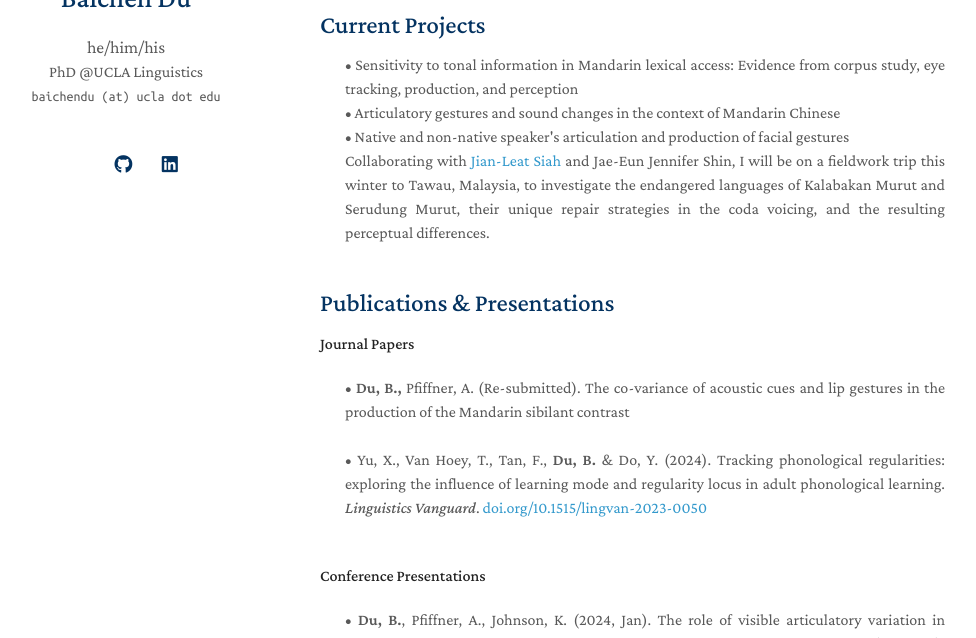
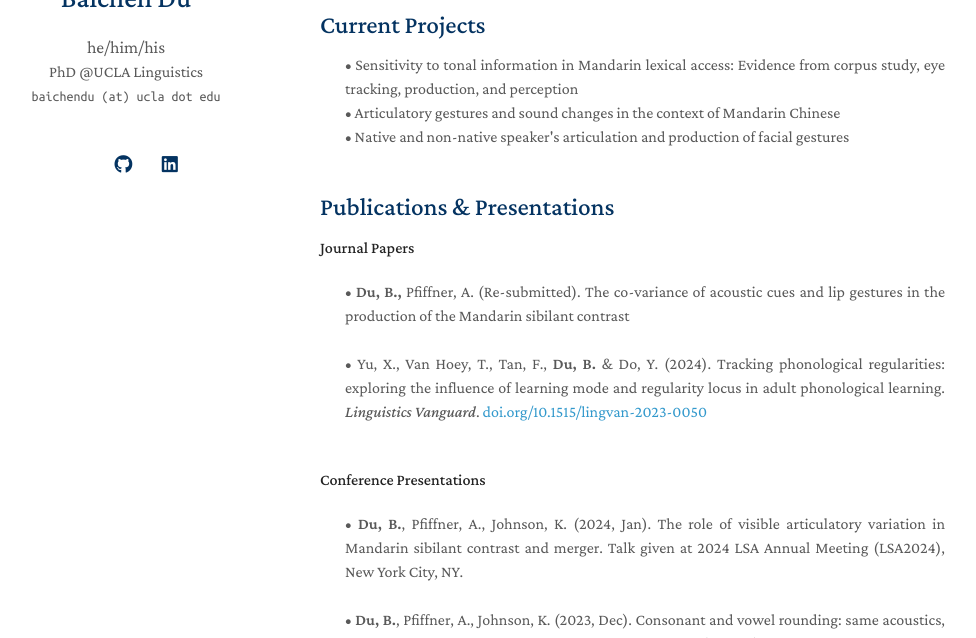
Before and after one commit to baichen-du/baichen-du.github.io, a Jekyll site: the page built from index.md, in a window 1280 px wide and 900 px high, cut to the strip 262-900 px from the top of the window. Shown: the whole strip, without its empty margins (150-1126 px from the left). Built offline with Jekyll 4.4.1, drawn with Linux system fonts in a browser that asks for light colours; a style sheet for code colours, icons or effects is not loaded; our own code applies the rules of GitHub Pages for plain Markdown files; some of the changed text lies outside the part shown.

Commit message:
Update index.md

```diff
--- a/index.md
+++ b/index.md
@@ -25,7 +25,6 @@
 <br>
 &#8226; Native and non-native speaker's articulation and production of facial gestures
 <br>
-Collaborating with <a href="https://sites.google.com/view/jlsiah/home">Jian-Leat Siah</a> and Jae-Eun Jennifer Shin, I will be on a fieldwork trip this winter to Tawau, Malaysia, to investigate the endangered languages of Kalabakan Murut and Serudung Murut, their unique repair strategies in the coda voicing, and the resulting perceptual differences.
 </div>
 <br>
 
@@ -124,4 +123,11 @@
 <div style="text-align: justify">
 Prior to joining UCLA, I worked as a full-time research assistant at the Speech and Language Science lab at the Polytechnic University of Hong Kong, and at the Psychology Department in University of Manitoba - Winnipeg before completing my exchange study at UC Berkeley. Aside from phonetics, I also enjoy applying data analytics and machine learning techniques to linguistic research.
 </div>
+<br>
+
+## Recent News
+
+<div style="text-align: justify">
+Collaborating with <a href="https://sites.google.com/view/jlsiah/home">Jian-Leat Siah</a> and Jae-Eun Jennifer Shin, I will be on a fieldwork trip this winter to Tawau, Malaysia, to investigate the endangered languages of Kalabakan Murut and Serudung Murut, their unique repair strategies in the coda voicing, and the resulting perceptual differences.
+<br>
 <p></p>
```
